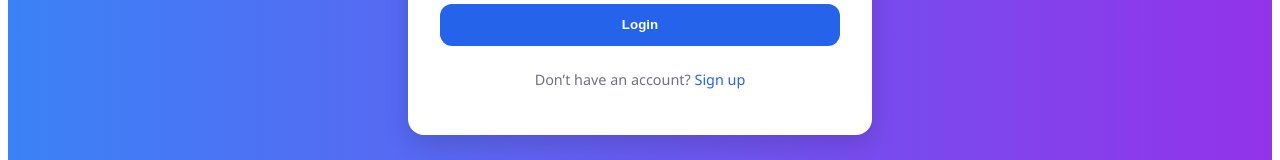
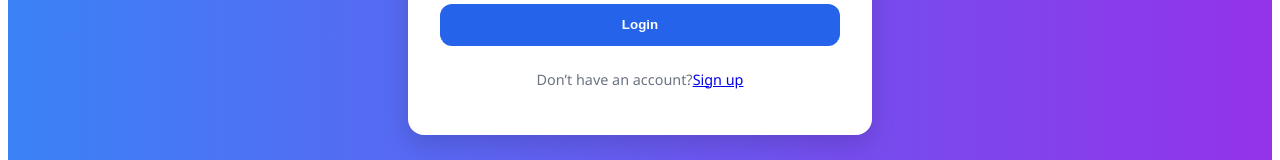
Before and after one commit to usama892/chat-app, a React (Vite) app in the folder frontend/: page / in a window 1280 px wide. Shown: the part 472-632 px from the top of the page. Built offline with nearby package versions, Linux system fonts and the light colour scheme; no server answers.

Commit message:
change in chat.jsx

```diff
--- a/frontend/src/pages/Chat.jsx
+++ b/frontend/src/pages/Chat.jsx
@@ -5,7 +5,7 @@
 import './Chat.css'; // import CSS file
 
 // Make sure this matches your backend server
-const socket = io('https://chat-app-x56e.onrender.com');
+const socket = io('chat-app-usama892s-projects.vercel.app');
 
 const Chat = () => {
   const { userId: receiverId } = useParams();
--- a/frontend/src/pages/Login.jsx
+++ b/frontend/src/pages/Login.jsx
@@ -2,7 +2,7 @@
 import { useState, useEffect } from "react";
 import { loginUser } from "../actions/authActions";
 import { useNavigate } from "react-router-dom";
-import { NavLink } from "react-router-dom";
+import { Link } from "react-router-dom";
 import "./login.css"; // Import CSS file
 
 const Login = () => {
@@ -74,10 +74,10 @@
         </form>
 
         <p className="signup-text">
-          Don’t have an account?{" "}
-          <a href="/register" className="signup-link">
-            Sign up
-          </a>
+          Don’t have an account?
+          {
+            <Link to={`/register`}>Sign up</Link>
+          }
         </p>
       </div>
     </div>
```
